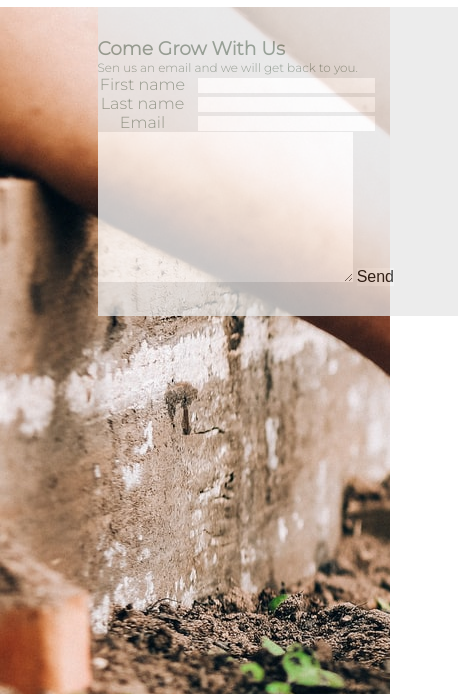
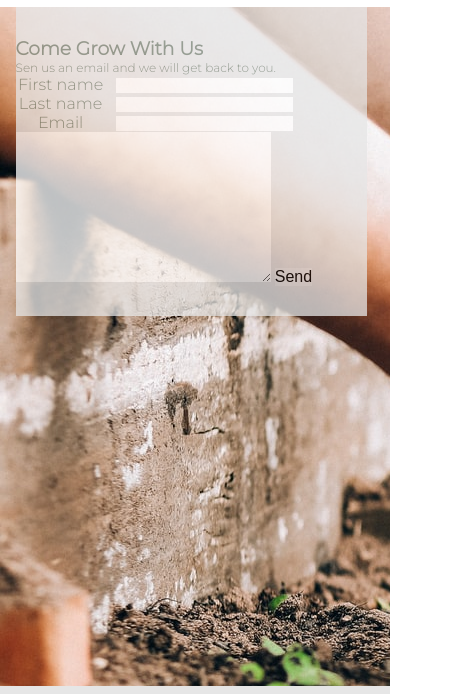
Before and after one commit to mikakallberg/Milestone-Project-1, a plain HTML site: page contact.html in a window 390 px wide. Shown: the part 94-788 px from the top of the page, 458 px wide, since content can reach past the window. Drawn offline with Linux system fonts and the light colour scheme; a web font is replaced by a local one.

Commit message:
Fix CSS for screens 400 px and under on contact.html

```diff
--- a/assets/css/style.css
+++ b/assets/css/style.css
@@ -410,6 +410,15 @@ footer{
         #about-text-div-one {
             margin-left: 9%;
         }
+        /*Contact page*/
+        #background-image{
+            width: 100%;
+            height: 100%;
+        }
+        #contact-form{
+            margin: 0 4%;
+            width: 90%;
+        }
     }
 
 }
```
